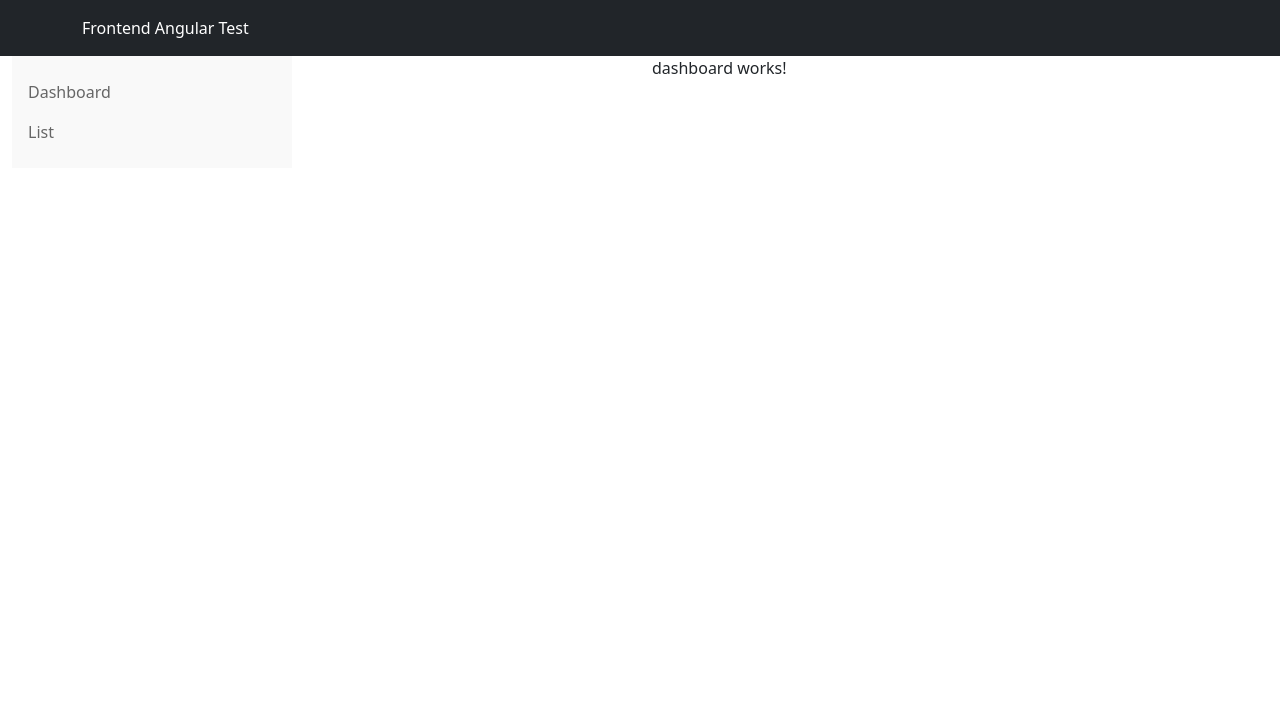
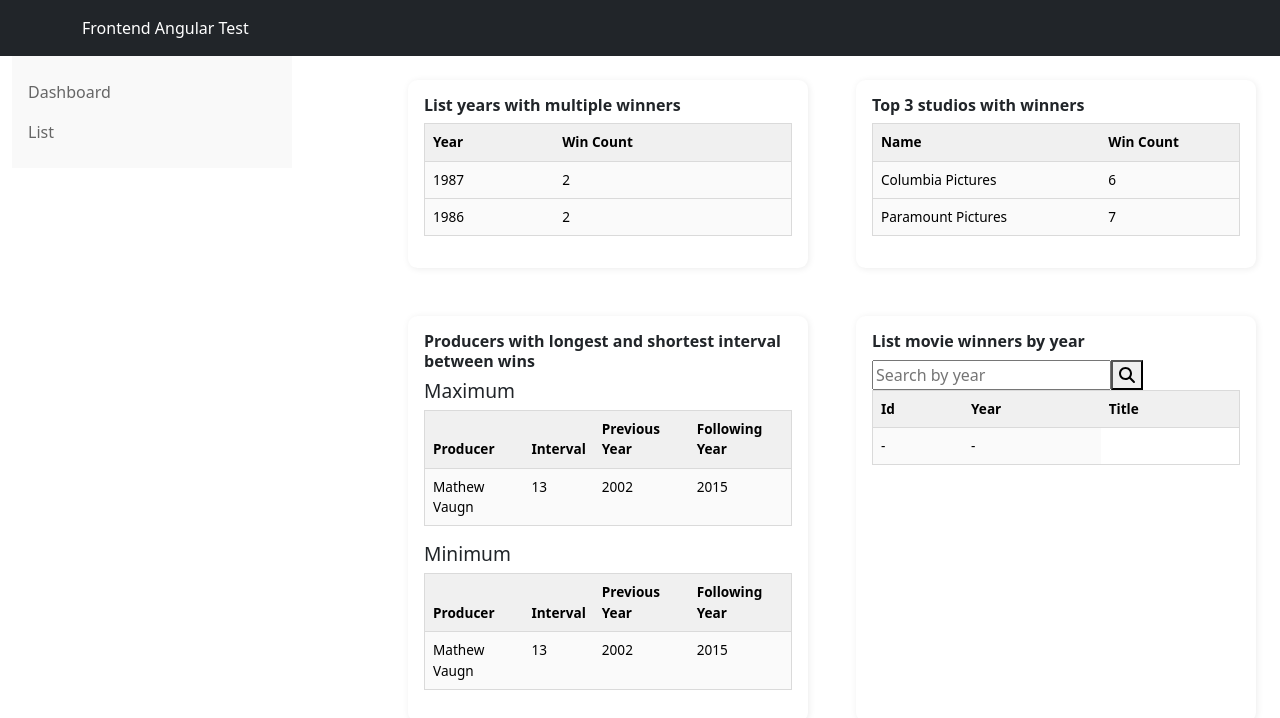
Before and after one commit to jgraffin/GoldenRaspberryAwards, an Angular app: page / in a window 1280 px wide. Shown: the top 718 px of the page. Built offline with nearby package versions, Linux system fonts and the light colour scheme.

Commit message:
Add dashboard page with tables mockup data

```diff
--- a/package.json
+++ b/package.json
@@ -18,6 +18,11 @@
     "@angular/platform-browser": "^16.0.0",
     "@angular/platform-browser-dynamic": "^16.0.0",
     "@angular/router": "^16.0.0",
+    "@fortawesome/angular-fontawesome": "^0.13.0",
+    "@fortawesome/fontawesome-svg-core": "^6.4.0",
+    "@fortawesome/free-brands-svg-icons": "^6.4.0",
+    "@fortawesome/free-regular-svg-icons": "^6.4.0",
+    "@fortawesome/free-solid-svg-icons": "^6.4.0",
     "rxjs": "~7.8.0",
     "tslib": "^2.3.0",
     "zone.js": "~0.13.0"
--- a/src/app/app.component.html
+++ b/src/app/app.component.html
@@ -1,10 +1,10 @@
 <app-header></app-header>
 <div class="container-fluid">
-  <div class="row">
-    <div class="col-md-6">
+  <div class="row justify-content-between">
+    <div class="col-md-2">
       <app-sidebar></app-sidebar>
     </div>
-    <div class="col-md-6">
+    <div class="col-md-9">
       <router-outlet></router-outlet>
     </div>
   </div>
--- a/src/app/pages/dashboard/dashboard.component.html
+++ b/src/app/pages/dashboard/dashboard.component.html
@@ -1 +1,115 @@
-<p>dashboard works!</p>
+<div class="row justify-content-end">
+  <!-- Years with multiple winners -->
+  <div class="table-container col-md-5 m-4">
+    <h5>List years with multiple winners</h5>
+    <table class="table table-success table-striped">
+      <thead>
+        <tr>
+          <th scope="col">Year</th>
+          <th scope="col">Win Count</th>
+        </tr>
+      </thead>
+      <tbody>
+        <tr>
+          <th scope="row">1987</th>
+          <td>2</td>
+        </tr>
+        <tr>
+          <th scope="row">1986</th>
+          <td>2</td>
+        </tr>
+      </tbody>
+    </table>
+  </div>
+
+  <!-- Top 3 studios with winners -->
+  <div class="table-container col-md-5 m-4">
+    <h5>Top 3 studios with winners</h5>
+    <table class="table table-success table-striped">
+      <thead>
+        <tr>
+          <th scope="col">Name</th>
+          <th scope="col">Win Count</th>
+        </tr>
+      </thead>
+      <tbody>
+        <tr>
+          <th scope="row">Columbia Pictures</th>
+          <td>6</td>
+        </tr>
+        <tr>
+          <th scope="row">Paramount Pictures</th>
+          <td>7</td>
+        </tr>
+      </tbody>
+    </table>
+  </div>
+
+  <!-- Producers with longest and shortest interval between wins -->
+  <div class="table-container col-md-5 m-4">
+    <h5>Producers with longest and shortest interval between wins</h5>
+    <h2>Maximum</h2>
+    <table class="table table-success table-striped">
+      <thead>
+        <tr>
+          <th scope="col">Producer</th>
+          <th scope="col">Interval</th>
+          <th scope="col">Previous Year</th>
+          <th scope="col">Following Year</th>
+        </tr>
+      </thead>
+      <tbody>
+        <tr>
+          <th scope="row">Mathew Vaugn</th>
+          <td>13</td>
+          <td>2002</td>
+          <td>2015</td>
+        </tr>
+      </tbody>
+    </table>
+
+    <h2>Minimum</h2>
+    <table class="table table-success table-striped">
+      <thead>
+        <tr>
+          <th scope="col">Producer</th>
+          <th scope="col">Interval</th>
+          <th scope="col">Previous Year</th>
+          <th scope="col">Following Year</th>
+        </tr>
+      </thead>
+      <tbody>
+        <tr>
+          <th scope="row">Mathew Vaugn</th>
+          <td>13</td>
+          <td>2002</td>
+          <td>2015</td>
+        </tr>
+      </tbody>
+    </table>
+  </div>
+
+  <!-- List movie winners by year -->
+  <div class="table-container col-md-5 m-4">
+    <h5>List movie winners by year</h5>
+    <div class="table-container__search-bar">
+      <input type="number" name="searchByYear" placeholder="Search by year" />
+      <button type="submit"><fa-icon [icon]="faMagnifyingGlass"></fa-icon></button>
+    </div>
+    <table class="table table-success table-striped">
+      <thead>
+        <tr>
+          <th scope="col">Id</th>
+          <th scope="col">Year</th>
+          <th scope="col">Title</th>
+        </tr>
+      </thead>
+      <tbody>
+        <tr>
+          <th scope="row">-</th>
+          <td>-</td>
+        </tr>
+      </tbody>
+    </table>
+  </div>
+</div>
--- a/src/app/pages/dashboard/dashboard.component.scss
+++ b/src/app/pages/dashboard/dashboard.component.scss
@@ -0,0 +1,16 @@
+.table-container {
+  background: #fff;
+  border-radius: 0.6rem;
+  box-shadow: 1px 1px 7px rgba(0, 0, 0, 0.08);
+  padding: 1rem;
+
+  h5 {
+    font-size: 1rem;
+    font-weight: 700;
+  }
+
+  h2 {
+    font-size: 1.2rem;
+    font-weight: 300;
+  }
+}
--- a/src/app/pages/dashboard/dashboard.component.ts
+++ b/src/app/pages/dashboard/dashboard.component.ts
@@ -1,4 +1,5 @@
 import { Component } from '@angular/core';
+import { faMagnifyingGlass } from '@fortawesome/free-solid-svg-icons';
 
 @Component({
   selector: 'app-dashboard',
@@ -6,5 +7,6 @@ import { Component } from '@angular/core';
   styleUrls: ['./dashboard.component.scss']
 })
 export class DashboardComponent {
+  faMagnifyingGlass = faMagnifyingGlass;
 
 }
--- a/src/styles.scss
+++ b/src/styles.scss
@@ -1 +1,22 @@
-/* You can add global styles to this file, and also import other style files */
+.table {
+  border: 1px solid  #dadada;
+  font-size: 0.85rem;
+
+  thead {
+    th {
+      background: #f0f0f0;
+    }
+  }
+
+  &.table-striped {
+    > tbody > tr > * {
+      font-weight: 300;
+    }
+  }
+}
+
+.table > :not(caption) > * > * {
+  background-color: #fafafa;
+  box-shadow: none;
+  border-bottom-color: #dadada;
+}
```
Also changed, not shown: src/app/app.module.ts (+8 -1 lines), 1 other file (tests, documents, lock files or other folders).
